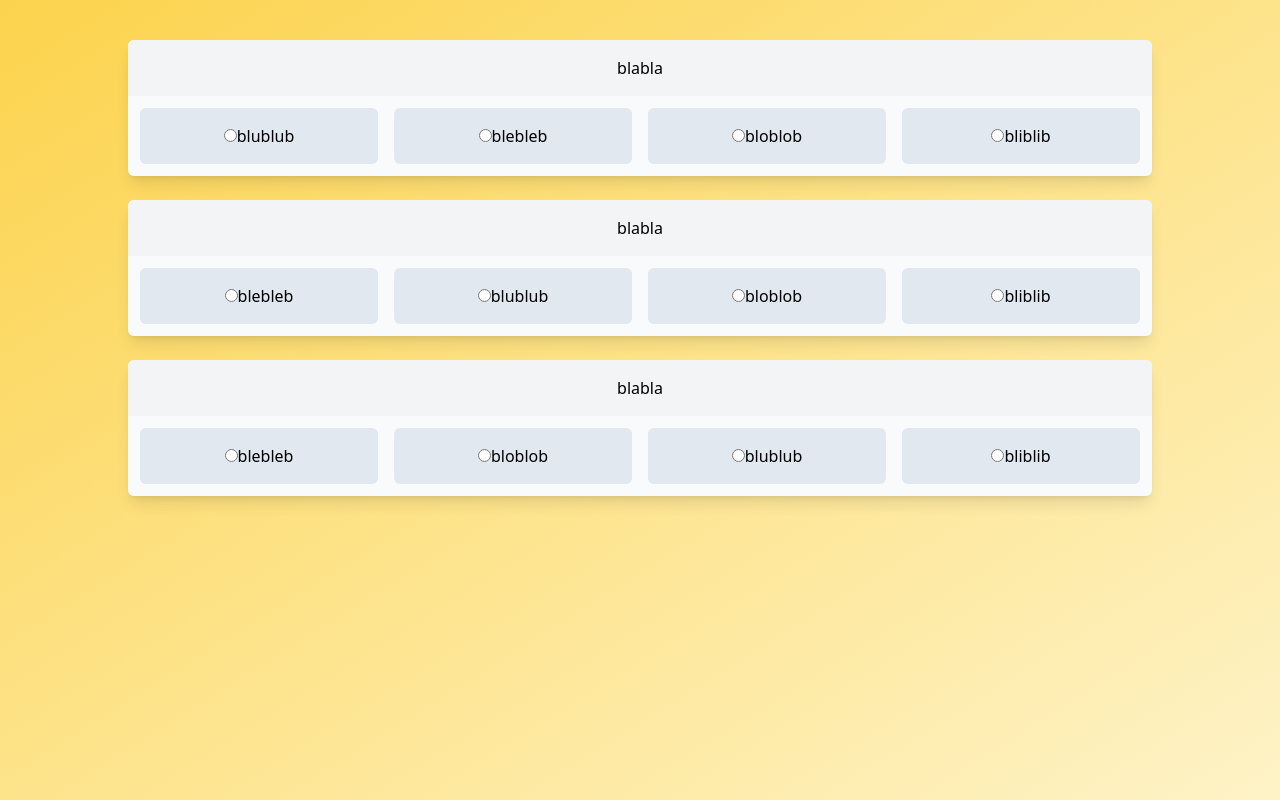
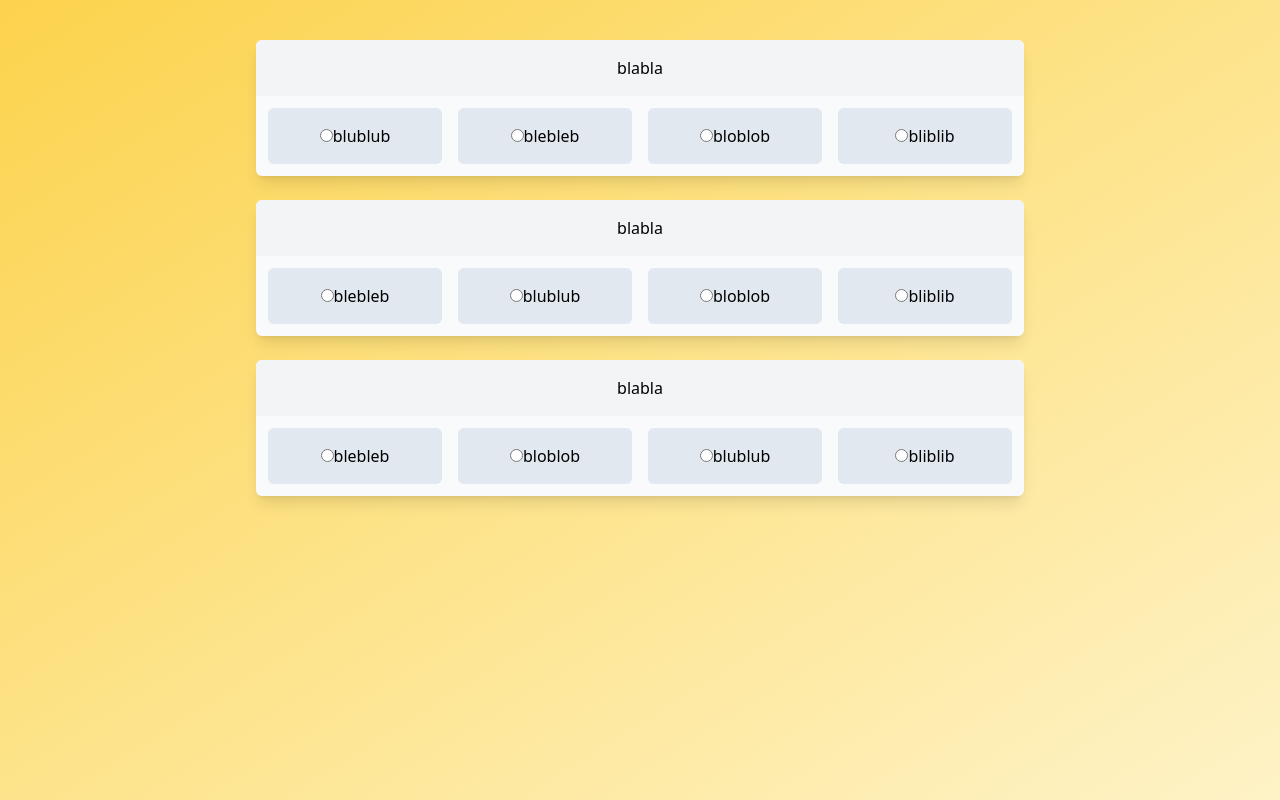
Before and after one commit to manusdextra/answersheet, a React (Create React App) app: page / in a window 1280 px wide. Built offline with nearby package versions, Linux system fonts and the light colour scheme.

Commit message:
styles: scale width proportionally, add hover ring to options

```diff
--- a/src/components/AnswerField.tsx
+++ b/src/components/AnswerField.tsx
@@ -4,7 +4,7 @@ export const AnswerField = ({ optionText }: Answer) => {
   return (
     <div
       key={optionText}
-      className="text-md m-2 h-auto rounded-md bg-slate-200 p-4 text-center font-medium hover:bg-slate-400"
+      className="text-md m-2 h-auto rounded-md bg-slate-200 p-4 text-center font-medium hover:ring-4 hover:ring-slate-400"
     >
       <input type="radio" id={optionText} />
       <label htmlFor={optionText} className="">
--- a/src/components/QuestionField.tsx
+++ b/src/components/QuestionField.tsx
@@ -14,7 +14,7 @@ export const QuestionField = ({
   return (
     <fieldset
       key={idString}
-      className="m-auto my-6 rounded-md bg-slate-50 shadow-lg sm:w-full md:w-[80vw]"
+      className="m-auto my-6 rounded-md bg-slate-50 shadow-lg sm:w-4/5 md:w-3/5"
     >
       <div className="text-md rounded-t-md bg-gray-100 py-4 text-center">
         <legend>{question}</legend>
```
